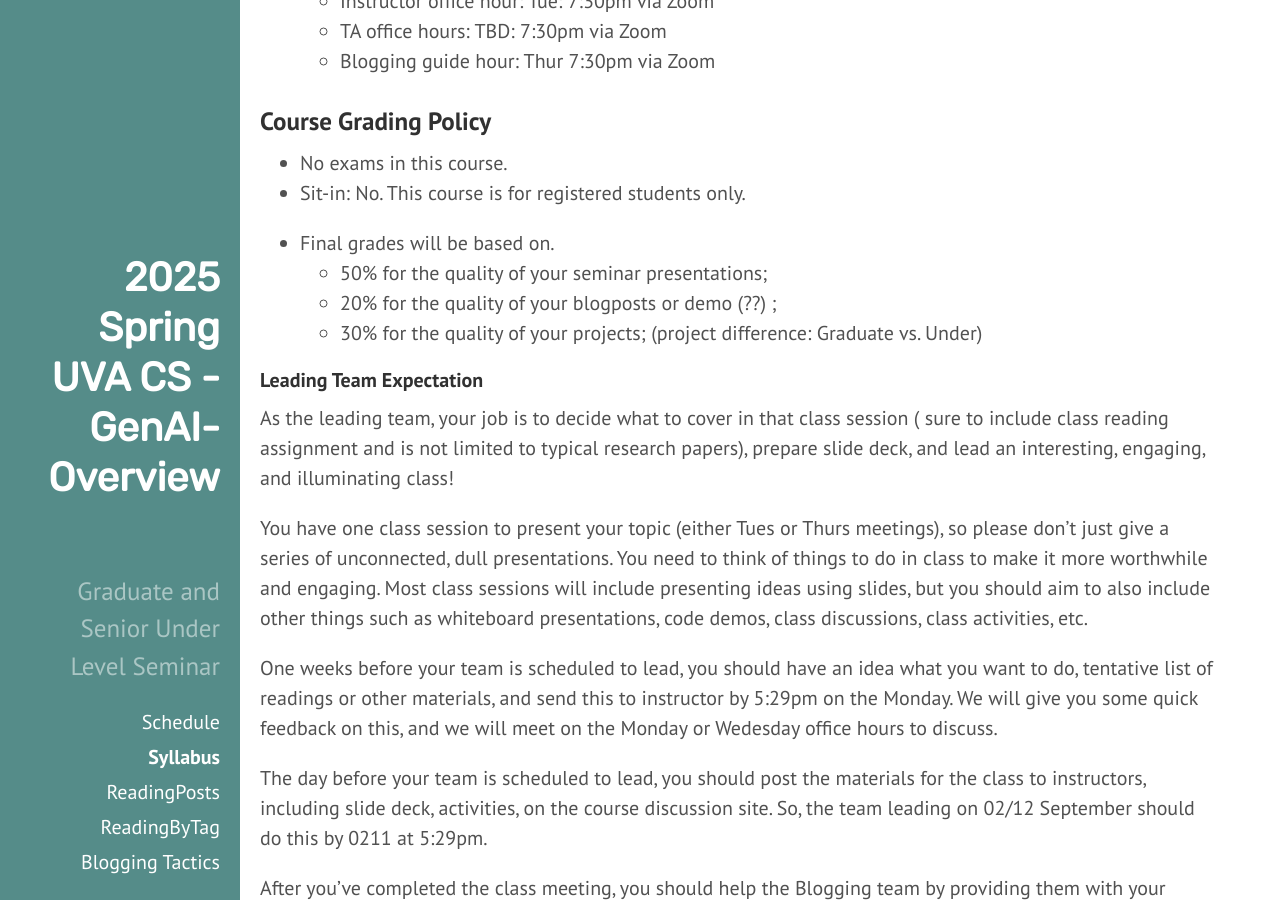
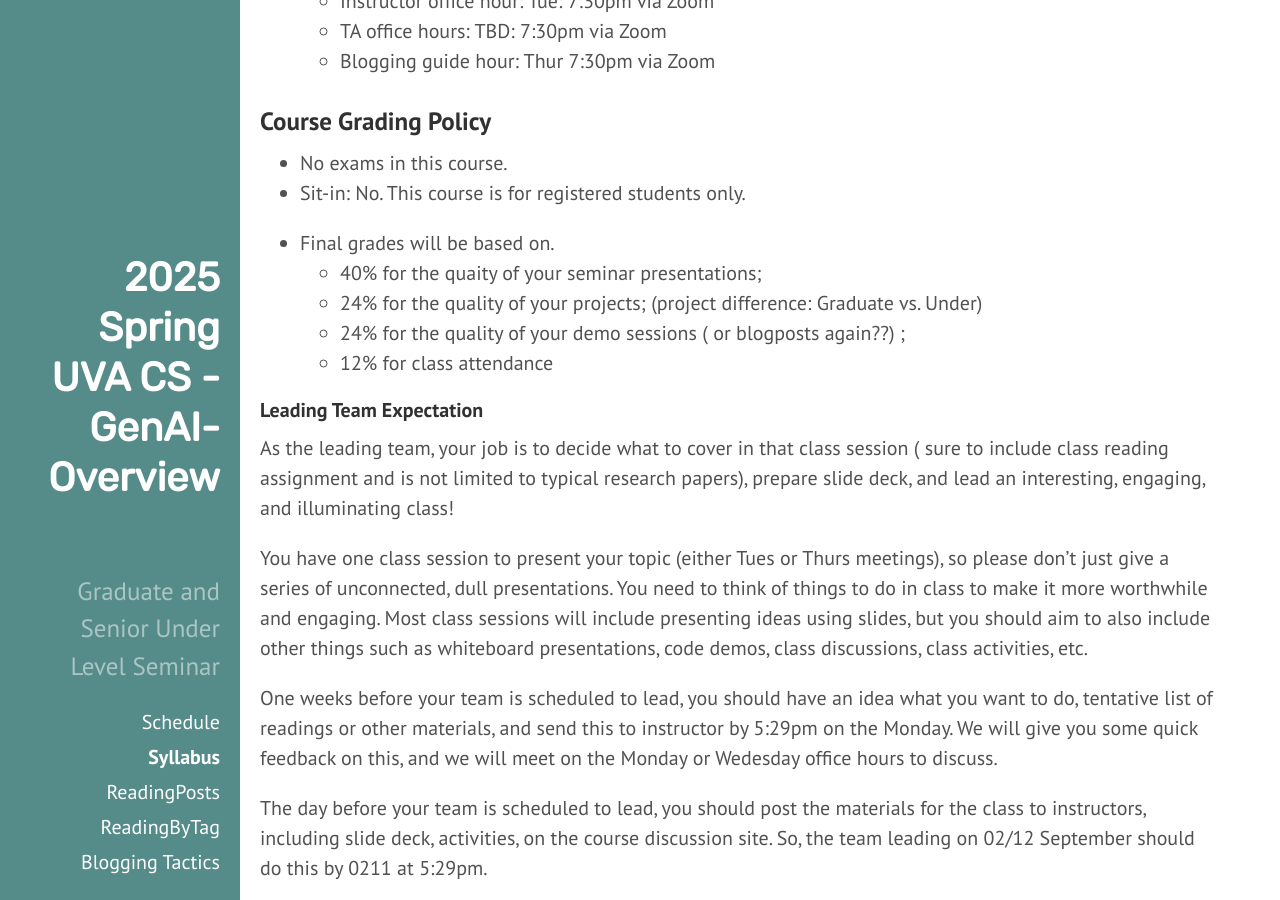
Before and after one commit to qiyanjun/2025sp-GenAI-overview, a Jekyll site: the page built from About.md, in a window 1280 px wide and 900 px high, scrolled down 1698 px. Built offline with Jekyll 4.4.1, drawn with Linux system fonts in a browser that asks for light colours.

Commit message:
update grading policy

```diff
--- a/About.md
+++ b/About.md
@@ -66,9 +66,10 @@ Students in the seminar are expected to:
 + Sit-in: No. This course is for registered students only.
 
 + Final grades will be based on.
-  - 50% for the quality of your seminar presentations;
-  - 20% for the quality of your blogposts or demo (??) ;
-  - 30% for the quality of your projects; (project difference: Graduate vs. Under)
+  - 40% for the quaity of your seminar presentations;
+  - 24% for the quality of your projects; (project difference: Graduate vs. Under)
+  - 24% for the quality of your demo sessions ( or blogposts again??) ;
+  - 12% for class attendance
 
 
 
```
